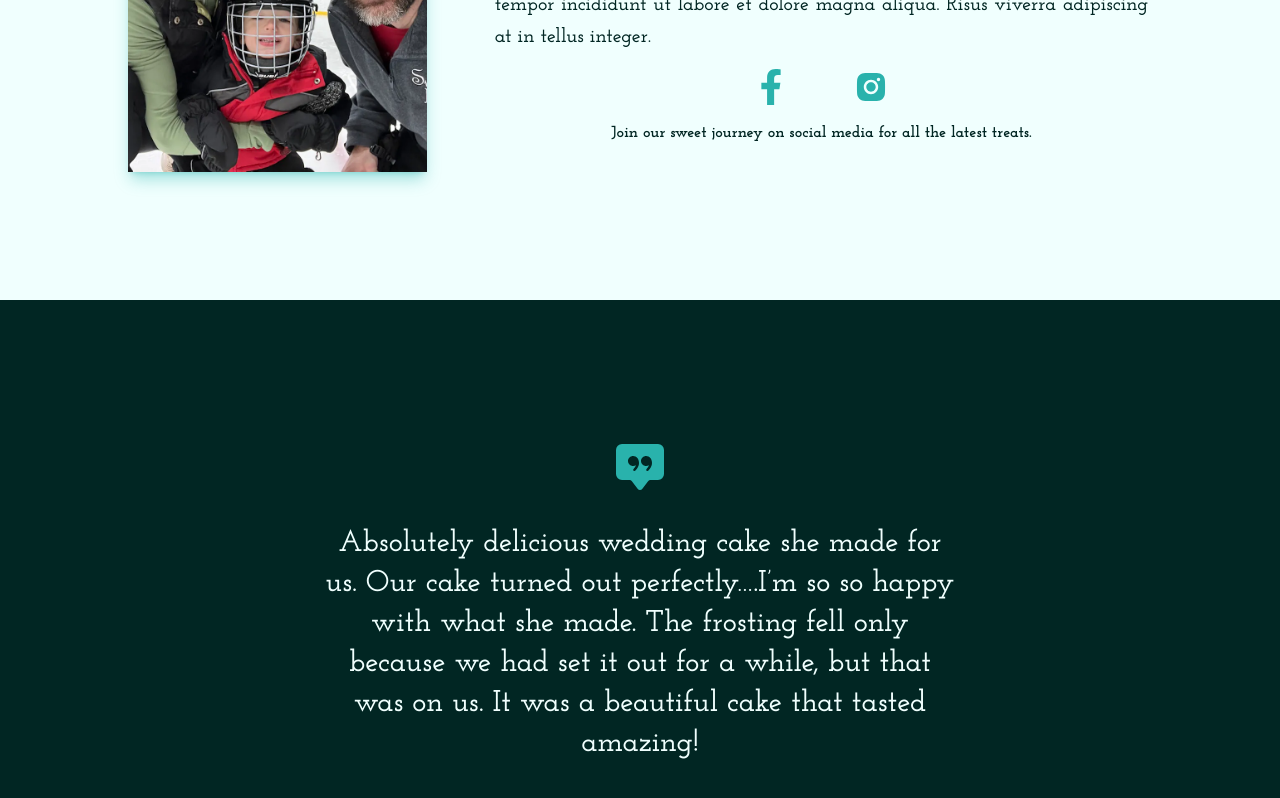
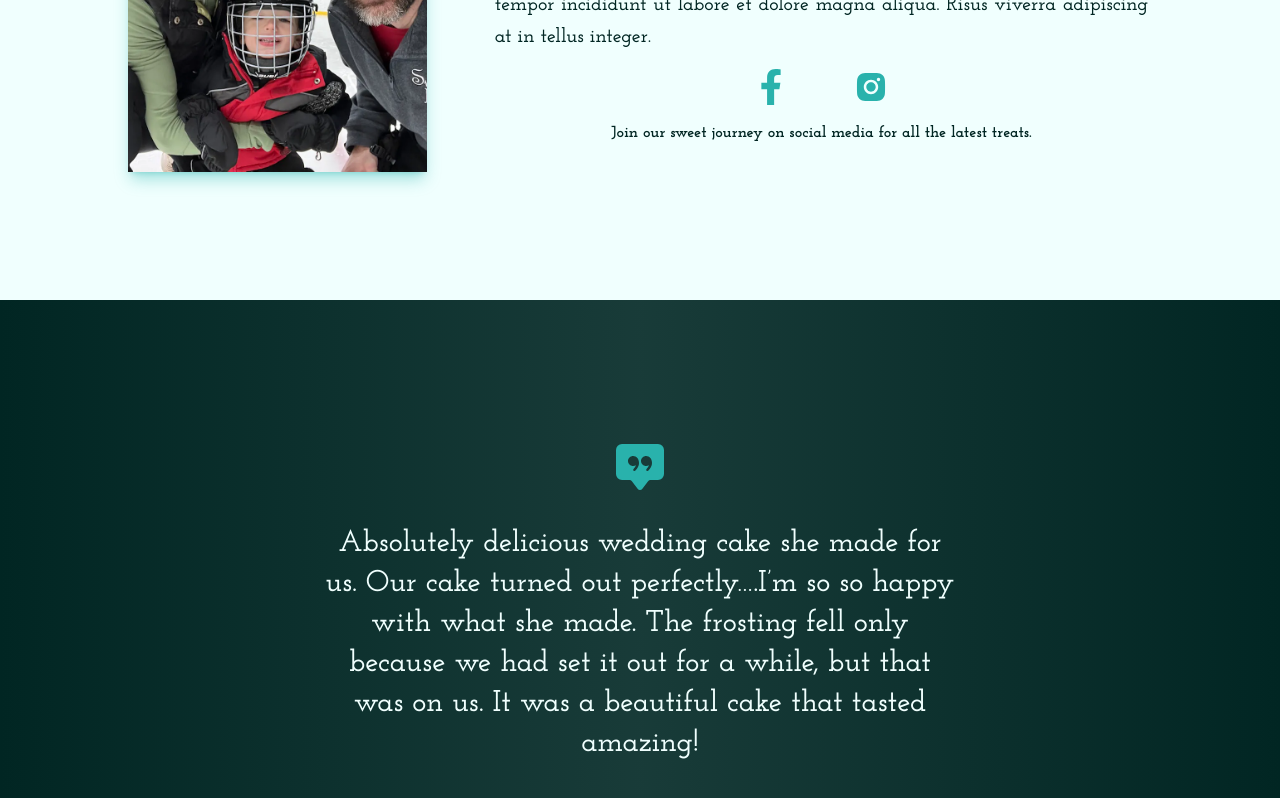
Before and after one commit to latz09/sweet-juan-jos, a Next.js app: page / in a window 1280 px wide. Shown: the part 3425-4223 px from the top of the page. Built offline with nearby package versions, Linux system fonts and the light colour scheme.

Commit message:
review bg gradient

```diff
--- a/components/heros/HeroLayout.js
+++ b/components/heros/HeroLayout.js
@@ -12,6 +12,7 @@ const HeroLayout = ({ heading, subheading, img, CTA, CTAText }) => {
 				layout='fill'
 				objectFit='cover'
 				className='z-0'
+
 			/>
 			<div className='absolute inset-0 bg-gradient-to-b from-dark/20 via-dark/70 to-dark/20  z-10 text-center'>
 				<motion.div
--- a/components/reviews/Reviews.js
+++ b/components/reviews/Reviews.js
@@ -6,7 +6,7 @@ import { motion } from 'framer-motion';
 import { Paragraph, SubHeading } from '../utils/Typography';
 const Reviews = () => {
 	return (
-		<div className='grid gap-24 lg:gap-32 bg-dark py-24 lg:py-36'>
+		<div className='grid gap-24 lg:gap-32 bg-gradient-to-l from-dark via-dark/90 to-dark py-24 lg:py-36'>
 			{reviews.map((review, index) => (
 				<Review key={index} review={review} />
 			))}
--- a/pages/index.js
+++ b/pages/index.js
@@ -1,6 +1,7 @@
 import Services from '@/components/services/Services';
 
 import specialEventsImage from '../public/images/displays/special-events.jpg';
+import specialEventsImage2 from '../public/images/ai-generated/recreate.webp';
 import HeroLayout from '@/components/heros/HeroLayout';
 import AboutBlurb from '@/components/about/AboutBlurb';
 import Reviews from '@/components/reviews/Reviews';
```
Also changed, not shown: public/images/ai-generated/recreate.webp (added).
